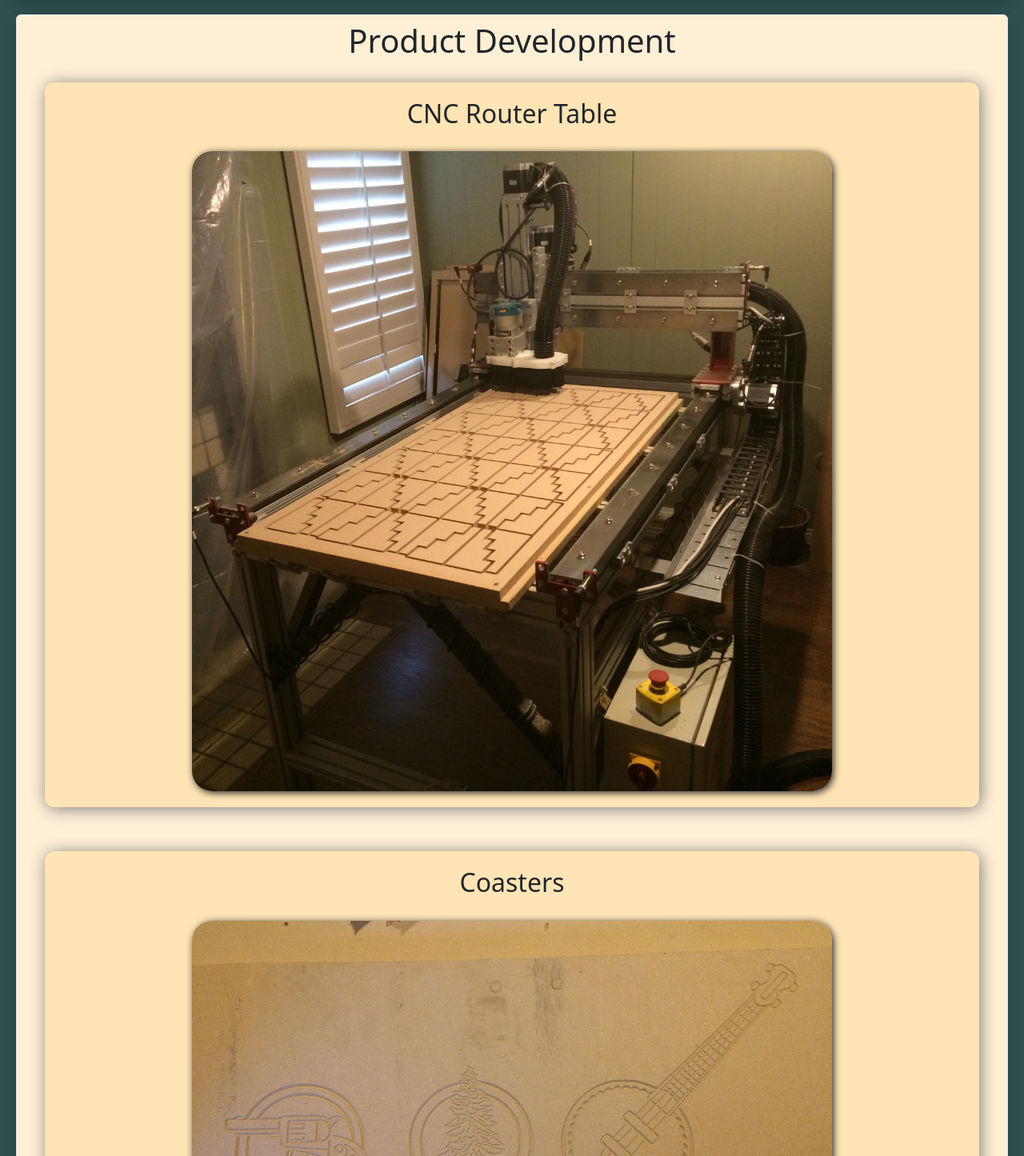
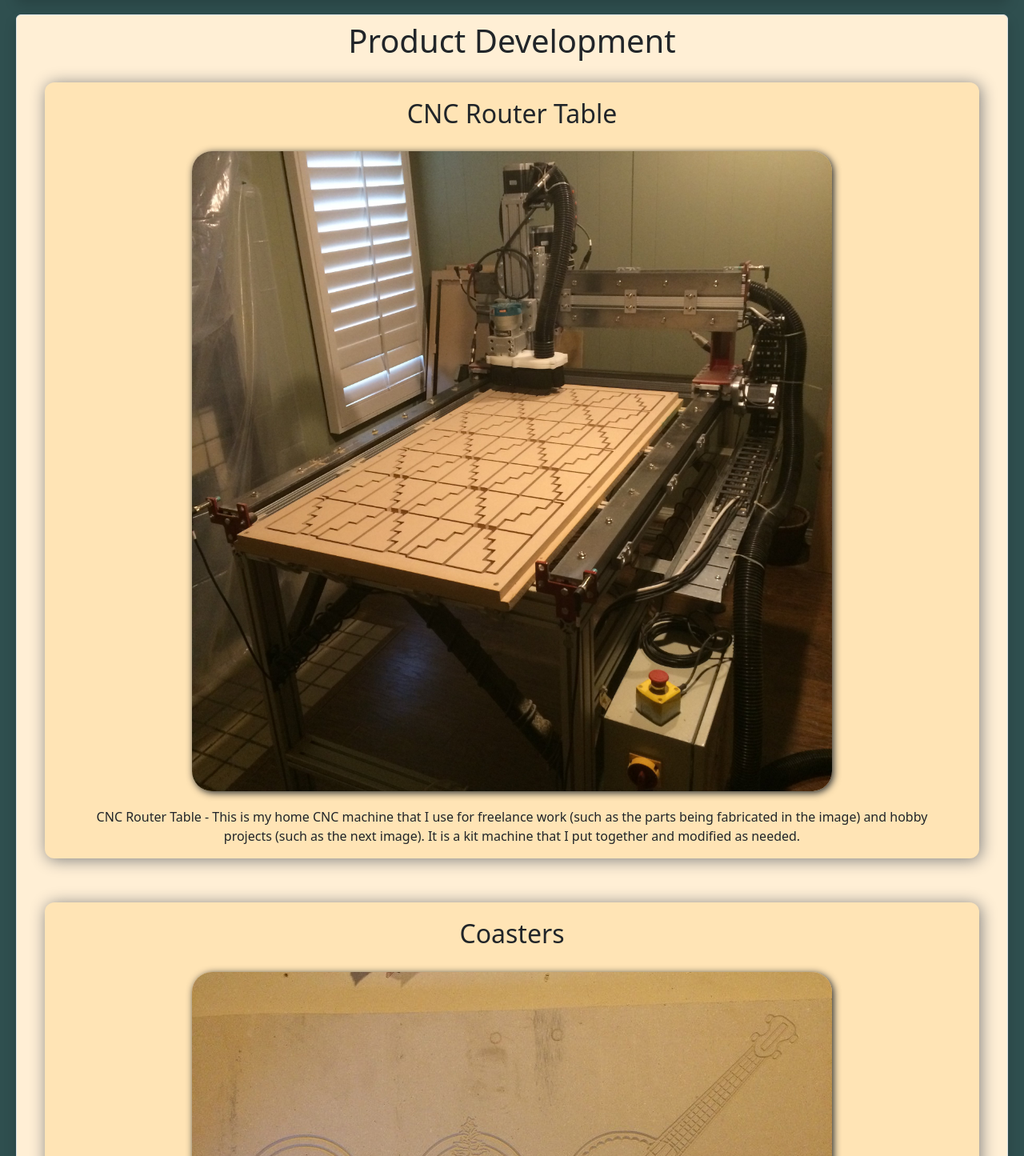
Before and after one commit to BriceVeyna/Mechanical-Portfolio, a React (Create React App) app: page / in a window 1280 px wide. Shown: the part 2145-3590 px from the top of the page at 80% size. Built offline with nearby package versions, Linux system fonts and the light colour scheme.

Commit message:
Add captions

```diff
--- a/src/components/sections/ArtAndDesign.js
+++ b/src/components/sections/ArtAndDesign.js
@@ -23,6 +23,11 @@ const styles = {
         margin: '20px',
         borderRadius: '25px',
         boxShadow: '2px 2px 10px'
+    },
+    paragraph: {
+        maxWidth: '90%',
+        marginLeft: '5%',
+        paddingBottom: '15px'
     }
 }
 
@@ -36,6 +41,9 @@ function ArtAndDesign() {
                 <div style={styles.boxInner}>
                     <h2>Murals</h2>
                     <img src={images.image1} alt='Arroyo Grande Mural' style={styles.images}></img>
+                    <p style={styles.paragraph}>
+                        Arroyo Grande Mural - In this picture (Santa Maria Times, 2014), I am applying the final protective sealer on this mural that my mom and I had just finished painting. She is the primary artist, but I have been working with her and learning about design and dealing with clients since I was eight years old.
+                    </p>
                 </div>
                 <div style={styles.boxInner}>
                     <h2>Web Development</h2>
--- a/src/components/sections/ProductDevelopment.js
+++ b/src/components/sections/ProductDevelopment.js
@@ -26,6 +26,10 @@ const styles = {
         margin: '20px',
         borderRadius: '25px',
         boxShadow: '2px 2px 10px'
+    },
+    paragraph: {
+        maxWidth: '90%',
+        marginLeft: '5%'
     }
 }
 
@@ -36,11 +40,12 @@ function ProductDevelopment() {
                 <h1>Product Development</h1>
             </div>
             <div className='d-flex flex-column justify-content-center'>
-                <div style={styles.boxInner}>
-                    <h2 className='text-center'>CNC Router Table</h2>
-                    <div className='d-flex justify-content-center'>
-                        <img src={images.image1} alt='CNC Router Table' style={styles.images}></img>
-                    </div>
+                <div className='text-center' style={styles.boxInner}>
+                    <h2>CNC Router Table</h2>
+                    <img src={images.image1} alt='CNC Router Table' style={styles.images}></img>
+                    <p style={styles.paragraph}>
+                        CNC Router Table - This is my home CNC machine that I use for freelance work (such as the parts being fabricated in the image) and hobby projects (such as the next image). It is a kit machine that I put together and modified as needed.
+                    </p>
                 </div>
                 <div style={styles.boxInner}>
                     <h2 className='text-center'>Coasters</h2>
@@ -52,11 +57,12 @@ function ProductDevelopment() {
                         <img src={images.image4} alt='Concrete Coasters' style={styles.images}></img>
                     </div>
                 </div>
-                <div style={styles.boxInner}>
-                    <h2 className='text-center'>Wall Hangings</h2>
-                    <div className='d-flex justify-content-center'>
-                        <img src={images.image5} alt='Prototype MDF Wall Hanging' style={styles.images}></img>
-                    </div>
+                <div className='text-center' style={styles.boxInner}>
+                    <h2>Wall Hangings</h2>
+                    <img src={images.image5} alt='Prototype MDF Wall Hanging' style={styles.images}></img>
+                    <p style={styles.paragraph}>
+                        Prototype Wall Décor - This was my first full scale attempt at creating art with my CNC machine. I worked with my mom on the design (it was an adaptation of a painting she had done) and we made several iterations using a variety of techniques to create a depth map that would capture the detail in a way we were happy with. The process is still a work in progress (I had to put my machine in storage when I moved for work, but I'm hoping to bring it with me this time and start working on projects again).
+                    </p>
                 </div>
             </div>
         </div>
```
